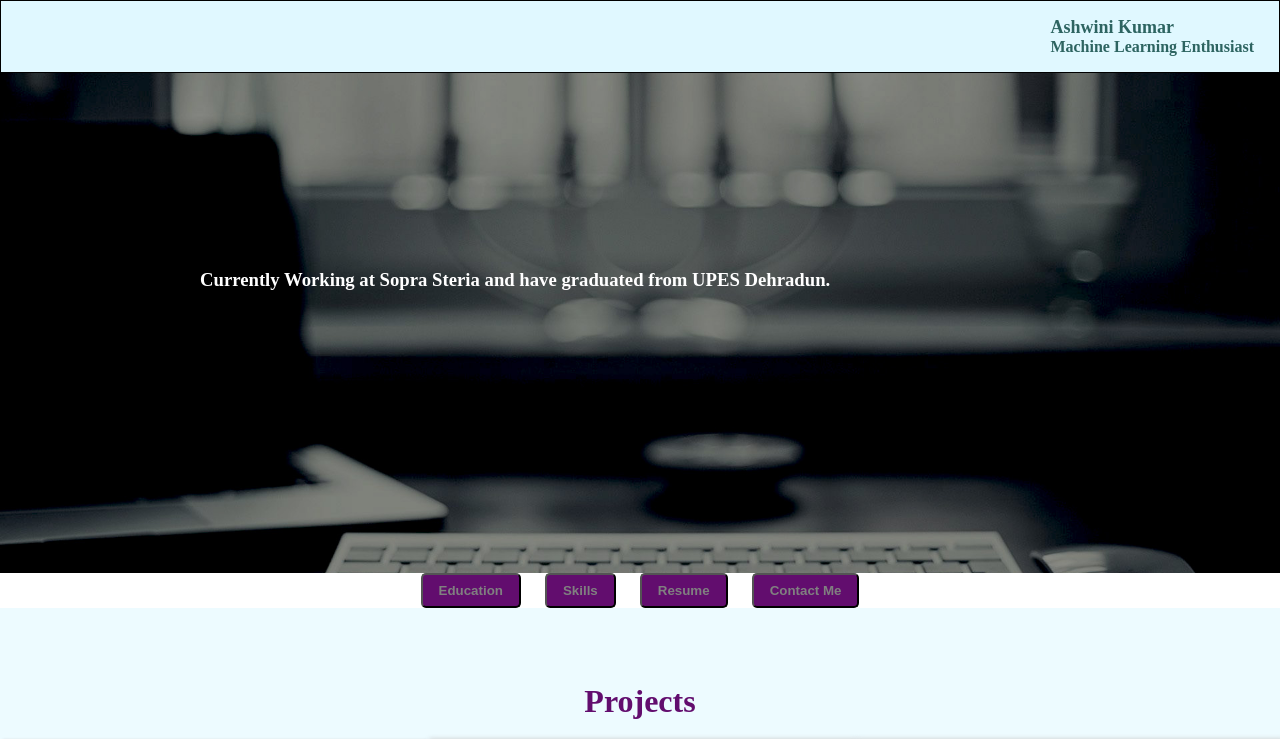
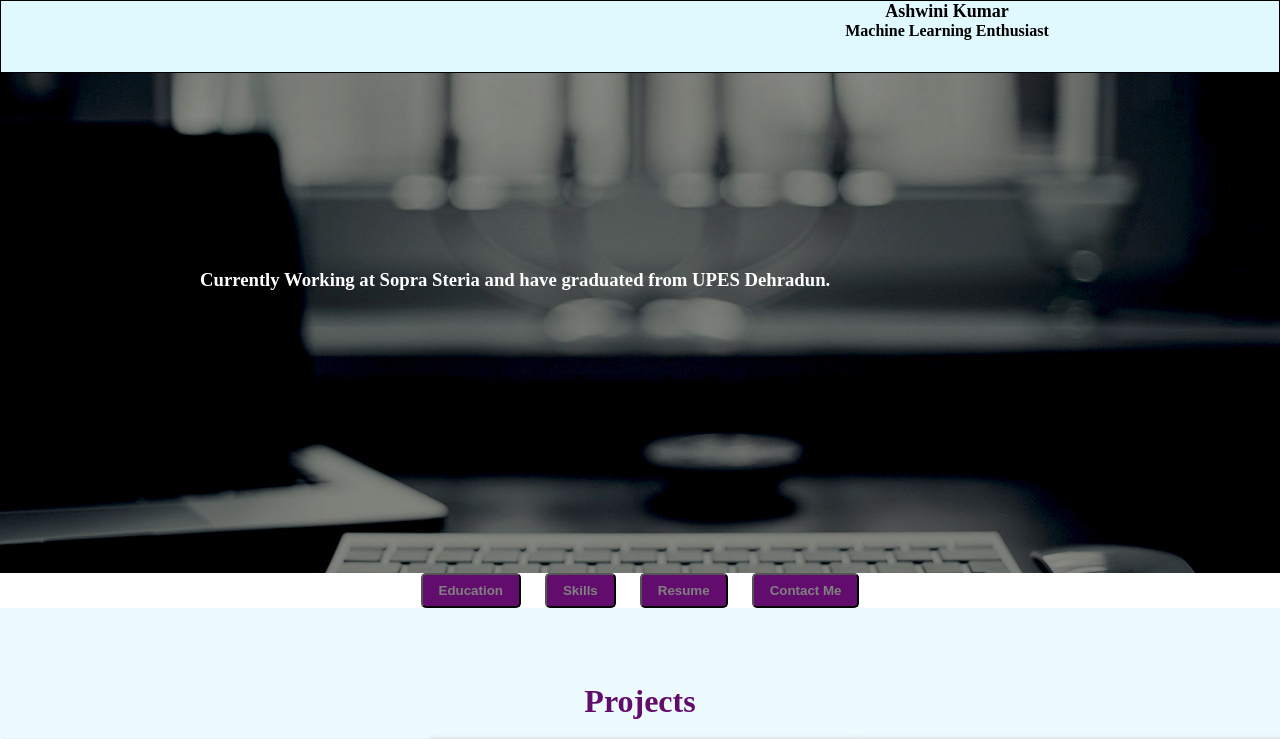
Before and after one commit to akumar02/akumar02.github.io, a plain HTML site: page index.html in a window 1280 px wide. Shown: the top 739 px of the page. Drawn offline with Linux system fonts and the light colour scheme; a script that the page names is missing.

Commit message:
Update index.html

```diff
--- a/index.html
+++ b/index.html
@@ -10,7 +10,7 @@
         <!-- image should be here <img src="#" width="110" height="65"> -->
 			</div>
 			<div class="right">
-				<p><font size="4"><b>Ashwini Kumar</b></font><br><b>Machine Learning Enthusiast</b></p>
+				<p><font size="4"><b><center>Ashwini Kumar</b></font><br><b>Machine Learning Enthusiast</center></b></p>
 			</div>
 		</div>
 
```
